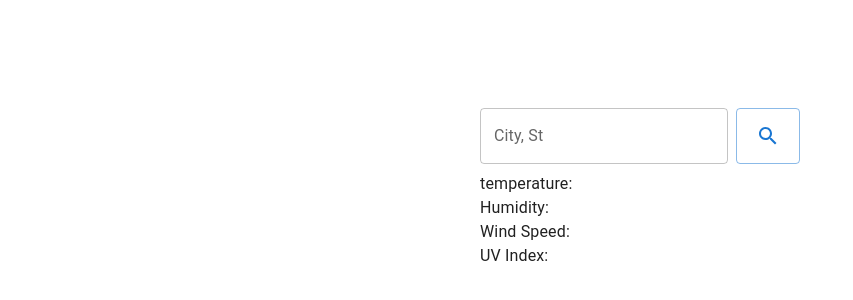
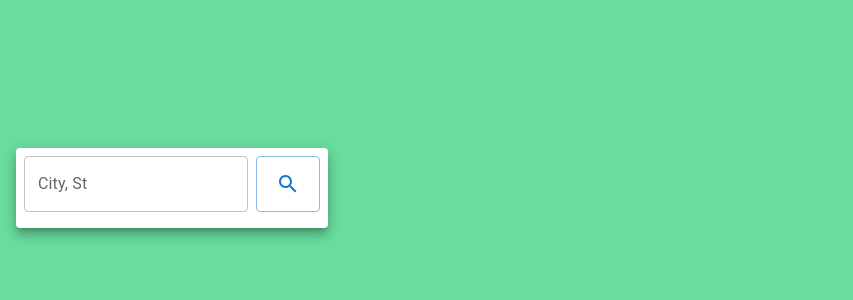
Before and after one commit to toveson/react-weather-dashboard, a React (Create React App) app: page / in a window 1280 px wide. Shown: the part 212-512 px from the top of the page, without its empty margins (0-853 px from the left). Built offline with nearby package versions, Linux system fonts and the light colour scheme.

Commit message:
added some basic styling

```diff
--- a/src/components/CurrentWeather.tsx
+++ b/src/components/CurrentWeather.tsx
@@ -1,6 +1,6 @@
 import {useContext, useEffect, useState} from "react"
 import WeatherContext from "../WeatherContext"
-import {Stack, Typography} from "@mui/material"
+import {Card, Stack, Typography} from "@mui/material"
 
 interface CurrentData {
   temp: number
@@ -20,12 +20,17 @@ export const CurrentWeather: React.FC = () => {
   }, [currentWeatherData])
 
   console.log(currentData)
+  console.log(currentWeatherData)
   return (
     <Stack>
-      <Typography>temperature: {currentData?.temp}</Typography>
-      <Typography>Humidity: {currentData?.humidity}</Typography>
-      <Typography>Wind Speed: {currentData?.wind_speed}</Typography>
-      <Typography>UV Index: {currentData?.uvi}</Typography>
+      <Card raised={true}>
+        <Stack padding={1}>
+          <Typography>temperature: {currentData?.temp}</Typography>
+          <Typography>Humidity: {currentData?.humidity}</Typography>
+          <Typography>Wind Speed: {currentData?.wind_speed}</Typography>
+          <Typography>UV Index: {currentData?.uvi}</Typography>
+        </Stack>
+      </Card>
     </Stack>
   )
 }
--- a/src/components/MinuteWeather.tsx
+++ b/src/components/MinuteWeather.tsx
@@ -11,7 +11,7 @@ import {
   Legend
 } from "chart.js"
 import {Line} from "react-chartjs-2"
-import {Stack} from "@mui/system"
+import {Card, Stack} from "@mui/material"
 
 ChartJS.register(
   CategoryScale,
@@ -73,7 +73,11 @@ export const MinuteWeather: React.FC = () => {
 
   return (
     <Stack>
-      <Line options={options} data={chartData} />
+      <Card raised={true}>
+        <Stack padding={1}>
+          <Line options={options} data={chartData} />
+        </Stack>
+      </Card>
     </Stack>
   )
 }
--- a/src/components/Search.tsx
+++ b/src/components/Search.tsx
@@ -1,4 +1,4 @@
-import {Button, IconButton, Stack, TextField} from "@mui/material"
+import {Button, Card, IconButton, Stack, TextField} from "@mui/material"
 import {useContext, useEffect, useState} from "react"
 import DeleteForeverIcon from "@mui/icons-material/DeleteForever"
 import SearchIcon from "@mui/icons-material/Search"
@@ -42,10 +42,10 @@ export const Search: React.FC = () => {
           const filteredArray = existingArray.filter(
             (value: any) => value !== searchValue
           )
-          const updatedArray = [searchValue, ...filteredArray]
+          const updatedArray = [searchValue, ...filteredArray.slice(0, 9)]
           localStorage.setItem("searchedCities", JSON.stringify(updatedArray))
         } else if (searchValue !== "") {
-          const updatedArray = [searchValue, ...existingArray]
+          const updatedArray = [searchValue, ...existingArray.slice(0, 9)]
 
           localStorage.setItem("searchedCities", JSON.stringify(updatedArray))
         }
@@ -72,6 +72,9 @@ export const Search: React.FC = () => {
   }
 
   return (
+    <Stack>
+      <Card raised={true}>
+        <Stack padding={1}>
           <Stack spacing={1}>
             <Stack direction="row" spacing={1}>
               <TextField
@@ -107,5 +110,8 @@ export const Search: React.FC = () => {
               ))}
             </Stack>
           </Stack>
+        </Stack>
+      </Card>
+    </Stack>
   )
 }
--- a/src/views/Dashboard.tsx
+++ b/src/views/Dashboard.tsx
@@ -1,7 +1,6 @@
 import {Stack} from "@mui/system"
 import {
   CurrentWeather,
-  // CurrentWeather,
   // ForecastWeather,
   MinuteWeather,
   Search
@@ -12,25 +11,26 @@ import WeatherContext from "../WeatherContext"
 export const Dashboard: React.FC = (props) => {
   const {currentWeatherData} = useContext(WeatherContext)
   return (
-    <div
+    <Stack
+      padding={2}
       style={{
-        display: "flex",
         justifyContent: "center",
-        height: "100%",
-        width: "100%",
-        alignItems: "center",
-        // backgroundColor: "#69DC9E",
-        overflow: "auto",
-        padding: "0",
-        flexWrap: "wrap"
+        backgroundColor: "#69DC9E",
+        height: "100%"
       }}
     >
-      <Stack>
-        <Search />
-        <CurrentWeather />
-        {/* <ForecastWeather /> */}
-        {currentWeatherData !== undefined && <MinuteWeather />}
+      <Stack spacing={2} direction="row">
+        <Stack width={"25%"}>
+          <Search />
+        </Stack>
+        {currentWeatherData !== undefined && (
+          <Stack spacing={2} width={"35%"}>
+            <CurrentWeather />
+            {/* <ForecastWeather /> */}
+            <MinuteWeather />
+          </Stack>
+        )}
       </Stack>
-    </div>
+    </Stack>
   )
 }
```
Lines whose indentation alone changed are shown as unchanged.
